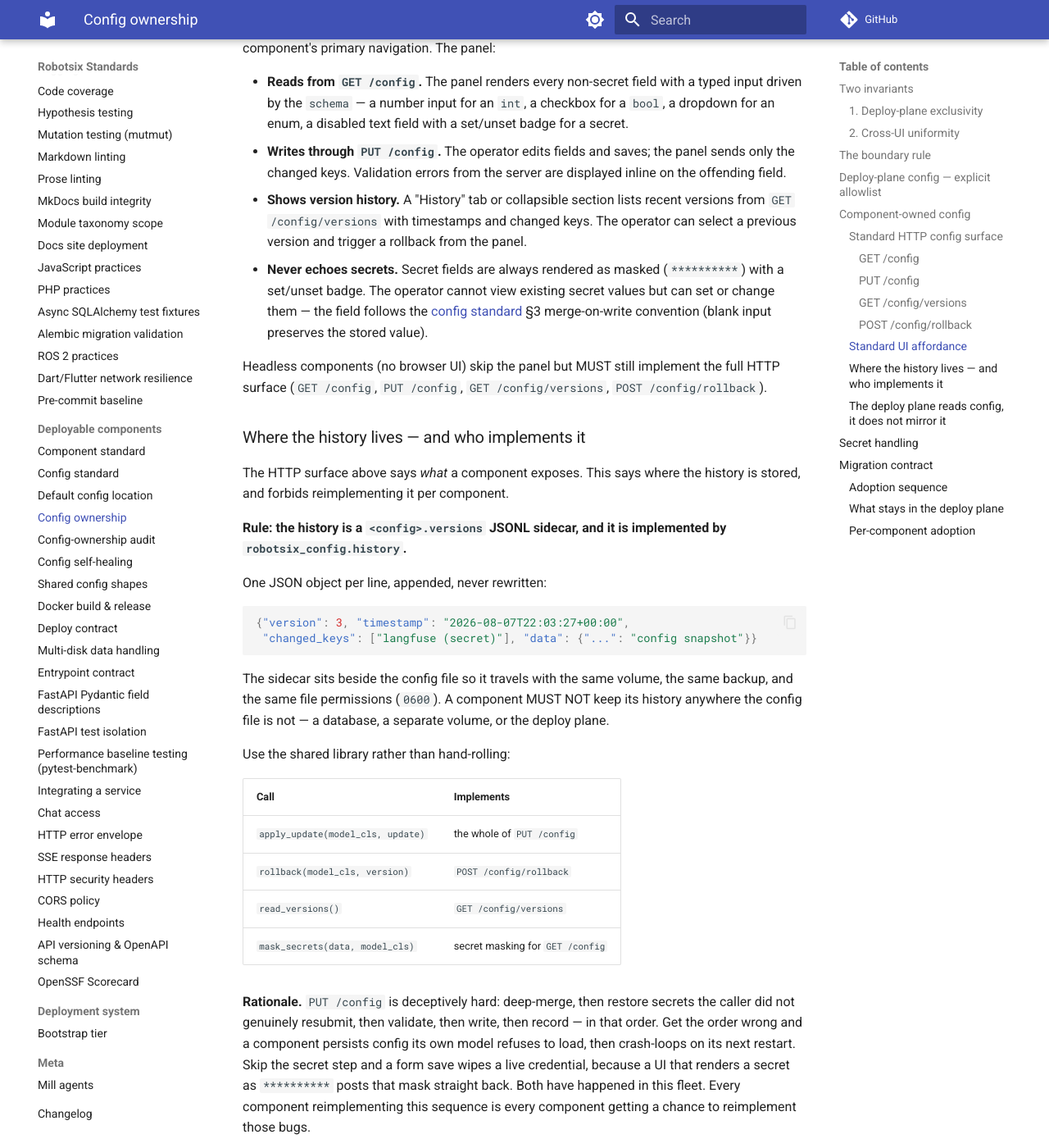
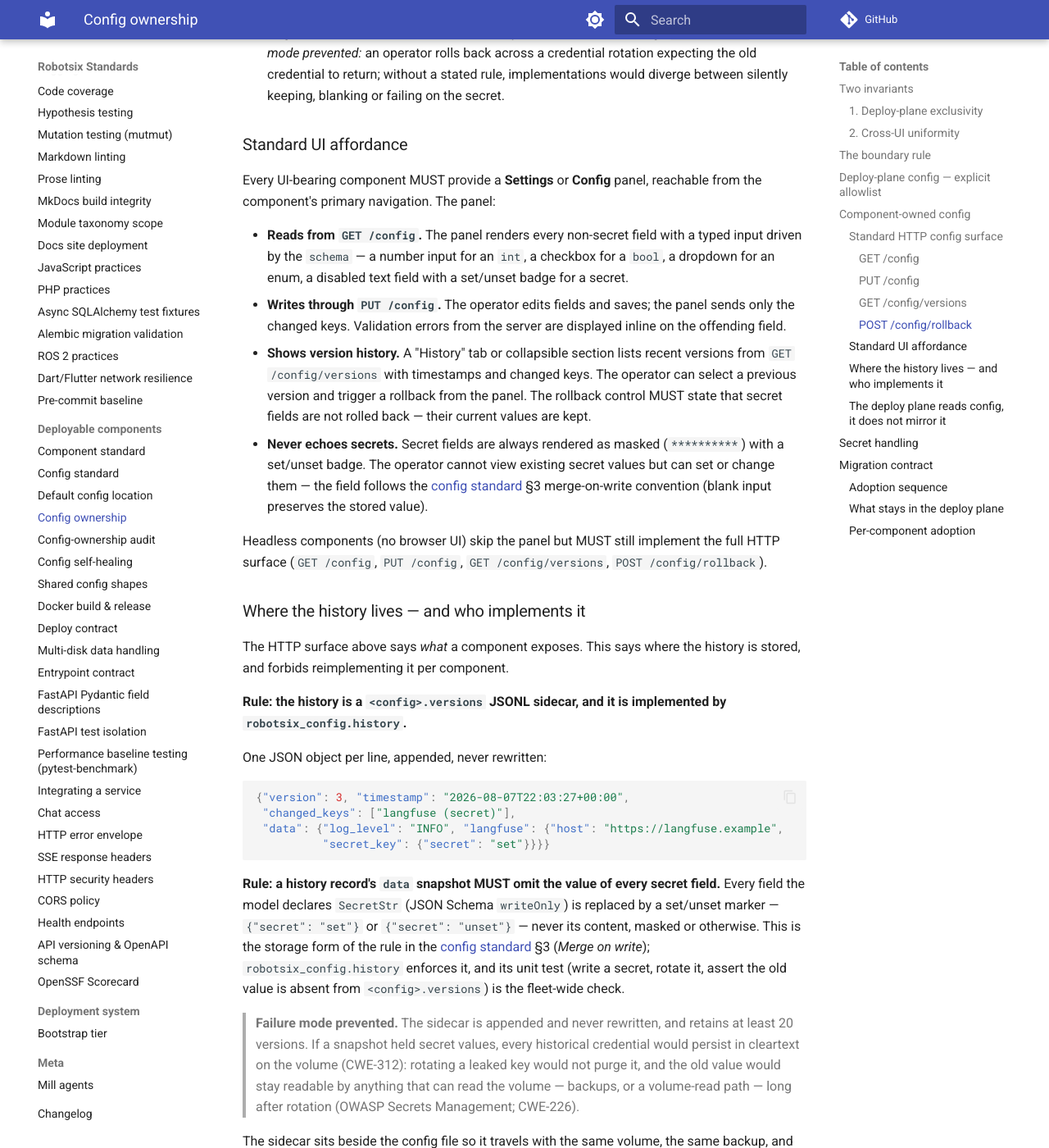
Before and after one commit to damien-robotsix/robotsix-standards, an MkDocs documentation site: the page built from docs/config-ownership.md, in a window 1280 px wide and 1400 px high, scrolled down 5070 px. Shown: the whole window at 82% size. Built offline with MkDocs 1.6.1 and Material for MkDocs 9.7.7, drawn with Linux system fonts in a browser that asks for light colours; comment, search, counter and statistics services are not loaded; some of the changed text lies outside the part shown.

Commit message:
mill: 20261026T053152Z-config-ownership-the-version-history-sid-8aa8 resume-preserve WIP [WIP]

````diff
--- a/docs/config-ownership.md
+++ b/docs/config-ownership.md
@@ -218,6 +218,16 @@
 - If the target version's config fails validation against the current
   pydantic model (e.g. a field was added since that version was written),
   the component MUST return `422` and MUST NOT apply the rollback.
+- **Secrets are never rolled back.** History stores no secret values (see
+  [Where the history lives](#where-the-history-lives-and-who-implements-it)),
+  so rollback restores every non-secret field from the target version and
+  **keeps the current stored value of every secret field** — even if the
+  secret was rotated, set or unset after the target version. To revert a
+  credential, the operator re-enters it through `PUT /config`.
+  *Failure mode prevented:* an operator rolls back across a credential
+  rotation expecting the old credential to return; without a stated rule,
+  implementations would diverge between silently keeping, blanking or
+  failing on the secret.
 
 ### Standard UI affordance
 
@@ -234,7 +244,8 @@
 - **Shows version history.** A "History" tab or collapsible section lists
   recent versions from `GET /config/versions` with timestamps and changed
   keys. The operator can select a previous version and trigger a rollback
-  from the panel.
+  from the panel. The rollback control MUST state that secret fields are
+  not rolled back — their current values are kept.
 - **Never echoes secrets.** Secret fields are always rendered as masked
   (`**********`) with a set/unset badge. The operator cannot view existing
   secret values but can set or change them — the field follows the
@@ -257,8 +268,27 @@
 
 ```json
 {"version": 3, "timestamp": "2026-08-07T22:03:27+00:00",
- "changed_keys": ["langfuse (secret)"], "data": {"...": "config snapshot"}}
+ "changed_keys": ["langfuse (secret)"],
+ "data": {"log_level": "INFO", "langfuse": {"host": "https://langfuse.example",
+          "secret_key": {"secret": "set"}}}}
 ```
+
+**Rule: a history record's `data` snapshot MUST omit the value of every
+secret field.** Every field the model declares `SecretStr` (JSON Schema
+`writeOnly`) is replaced by a set/unset marker — `{"secret": "set"}` or
+`{"secret": "unset"}` — never its content, masked or otherwise. This is the
+storage form of the rule in the [config standard](config-standard.md) §3
+(*Merge on write*); `robotsix_config.history` enforces it, and its unit test
+(write a secret, rotate it, assert the old value is absent from
+`<config>.versions`) is the fleet-wide check.
+
+> **Failure mode prevented.** The sidecar is appended and never rewritten,
+> and retains at least 20 versions. If a snapshot held secret values, every
+> historical credential would persist in cleartext on the volume (CWE-312):
+> rotating a leaked key would not purge it, and the old value would stay
+> readable by anything that can read the volume — backups, or a
+> volume-read path — long after rotation (OWASP Secrets Management;
+> CWE-226).
 
 The sidecar sits beside the config file so it travels with the same volume,
 the same backup, and the same file permissions (`0600`). A component MUST
@@ -354,7 +384,9 @@
   [config standard](config-standard.md) §3.
 - **Version history never stores secret values.** When a secret changes, the
   version record notes that the key changed but stores nothing about the
-  value.
+  value — the `data` snapshot carries only a set/unset marker for each
+  secret field, and rollback keeps the current secret values (see
+  [`POST /config/rollback`](#post-configrollback)).
 - **The deploy-plane UI masks secrets server-side.** The central-deploy
   config form renders `writeOnly` fields as masked (password) inputs with a
   set/unset badge and never echoes stored secret values back to the browser.
````
Also changed, not shown: docs/config-standard.md (+12 -4 lines), docs/security-posture.md (+1 -0 lines).
